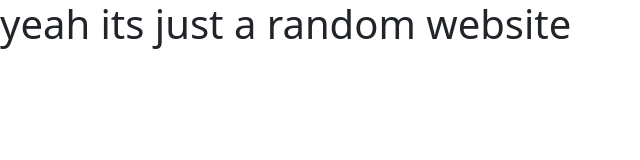
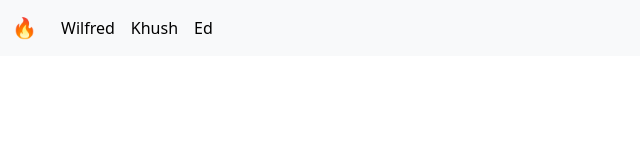
Before and after one commit to Zene8/gitcollab, a plain HTML site: page index.html in a window 1280 px wide. Shown: the whole page, without its empty margins (0-640 px from the left). Drawn offline with nearby package versions, Linux system fonts and the light colour scheme.

Commit message:
:sparkles: Adding navbar and person sites.

```diff
--- a/home.css
+++ /dev/null
@@ -1,3 +0,0 @@
-html{
-    font-family: Arial, Helvetica, sans-serif;
-}
--- a/index.html
+++ b/index.html
@@ -2,14 +2,32 @@
 <html lang="en">
 <head>
     <meta charset="UTF-8">
-    <meta name="viewport" content="width=device-width, initial-scale=1">
     <link href="https://cdn.jsdelivr.net/npm/bootstrap@5.3.3/dist/css/bootstrap.min.css
     " rel="stylesheet">
-    <link rel="stylesheet" href="home.css">
     <title>Ed, Wilfred & Khush</title>
 </head>
 <body>
-    <h1>yeah its just a random website</h1>
+    <nav class="navbar navbar-expand-lg bg-body-tertiary">
+        <div class="container-fluid">
+            <a class="navbar-brand" href="#">🔥</a>
+            <button class="navbar-toggler" type="button" data-bs-toggle="collapse" data-bs-target="#navbarSupportedContent" aria-controls="navbarSupportedContent" aria-expanded="false" aria-label="Toggle navigation">
+                <span class="navbar-toggler-icon"></span>
+            </button>
+            <div class="collapse navbar-collapse" id="navbarSupportedContent">
+                <ul class="navbar-nav me-auto mb-2 mb-lg-0">
+                    <li class="nav-item">
+                        <a class="nav-link active" aria-current="page" href="wilfred/wilfred.html">Wilfred</a>
+                    </li>
+                    <li class="nav-item">
+                        <a class="nav-link active" aria-current="page" href="khush/khush.html">Khush</a>
+                    </li>
 
+                    <li class="nav-item">
+                        <a class="nav-link active" aria-current="page" href="ed/ed.html">Ed</a>
+                    </li>
+                </ul>
+            </div>
+        </div>
+    </nav>
 </body>
 </html>
```
Also changed, not shown: ed/ed.html (added, +10 -0 lines), khush/khush.html (added, +10 -0 lines), wilfred/wilfred.html (added, +10 -0 lines).
